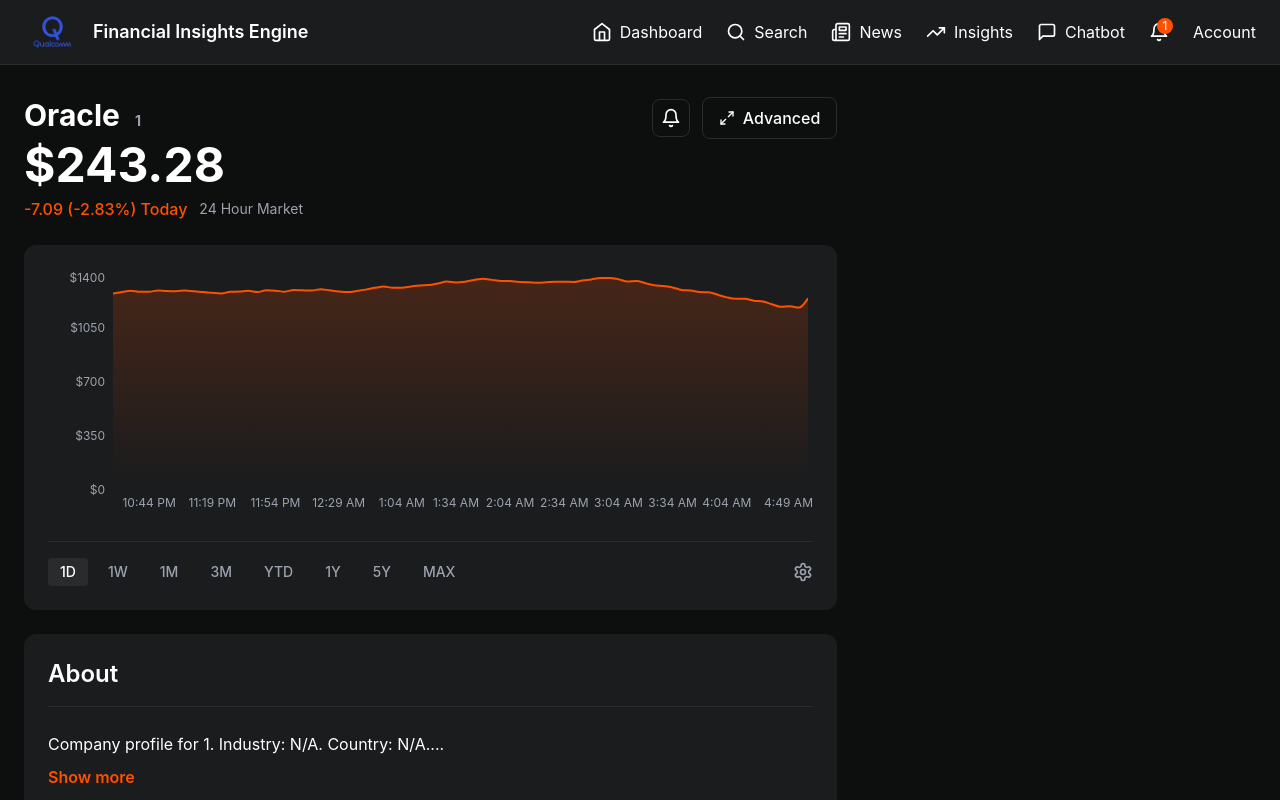
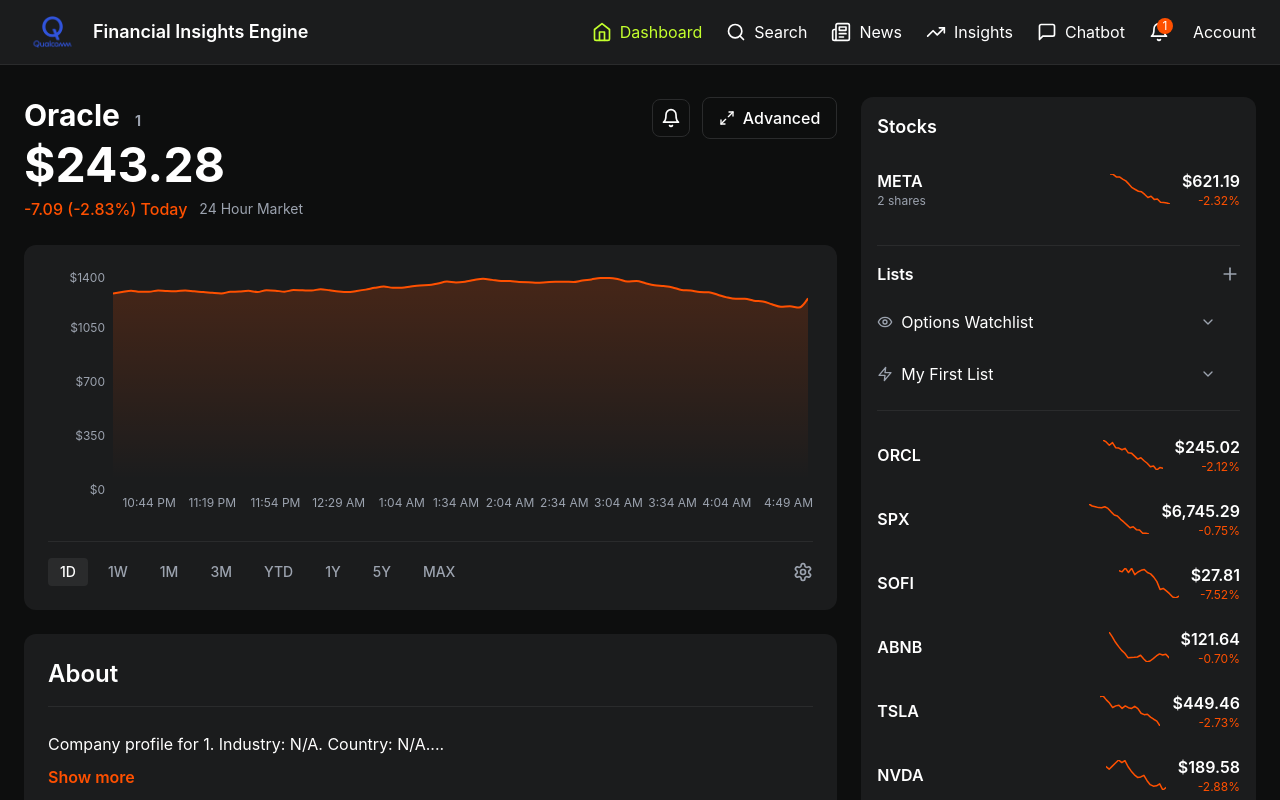
Before and after one commit to ekagra1602/Financial-AI-insights-engine, a React (Vite) app in the folder Frontend/: page /stock/1 in a window 1280 px wide. Shown: the top 800 px of the page. Built offline with nearby package versions, Linux system fonts and the light colour scheme; no server answers.

Commit message:
Changed stock page to open in place

```diff
--- a/Frontend/src/components/Header.tsx
+++ b/Frontend/src/components/Header.tsx
@@ -12,7 +12,7 @@
           {/* Logo */}
           <div className="flex items-center gap-8">
             <div className="flex items-center gap-3">
-              <Link to="/" className="flex items-center gap-3">
+              <Link to="/stock/ORCL" className="flex items-center gap-3">
                 <img
                   src="/Qualcomm.png"
                   alt="Qualcomm Logo"
@@ -28,8 +28,8 @@
           {/* Navigation */}
           <nav className="flex items-center gap-6">
             <Link
-              to="/"
-              className={`flex items-center gap-2 ${location.pathname === '/' ? 'text-primary' : 'text-text-primary'} hover:text-primary transition-colors`}
+              to="/stock/ORCL"
+              className={`flex items-center gap-2 ${location.pathname.includes('/stock') ? 'text-primary' : 'text-text-primary'} hover:text-primary transition-colors`}
             >
               <Home className="w-5 h-5" />
               <span>Dashboard</span>
--- a/Frontend/src/pages/StockDetailPage.tsx
+++ b/Frontend/src/pages/StockDetailPage.tsx
@@ -7,6 +7,7 @@
 import RelatedLists from '../components/RelatedLists';
 import NewsSection from '../components/NewsSection';
 import TradingTrends from '../components/TradingTrends';
+import StockWatchlist from '../components/StockWatchlist';
 import { featuredStock, stockNewsArticles, tradingTrendsData } from '../data/demoData';
 import { fetchKeyStatistics } from '../services/api';
 import { KeyStatistics as KeyStatisticsType } from '../types';
@@ -89,6 +90,13 @@
                         lastUpdated="Nov 5"
                     />
                 </div>
+
+                {/* Sidebar - Stock Watchlist */}
+                <div className="lg:col-span-1">
+                    <div className="sticky top-24">
+                        <StockWatchlist />
+                    </div>
+                </div>
             </div>
         </div>
     );
--- a/Frontend/src/router.tsx
+++ b/Frontend/src/router.tsx
@@ -1,5 +1,5 @@
 // Router configuration
-import { createBrowserRouter } from 'react-router-dom';
+import { createBrowserRouter, Navigate } from 'react-router-dom';
 import App from './App';
 import { NewsPage } from './pages/NewsPage';
 import { ChatbotPage } from './pages/ChatbotPage';
@@ -14,7 +14,7 @@
     children: [
       {
         path: '/',
-        element: <App />
+        element: <Navigate to="/stock/ORCL" replace />
       },
       {
         path: '/stock/:symbol',
```
Also changed, not shown: 1 other file (tests, documents, lock files or other folders).
